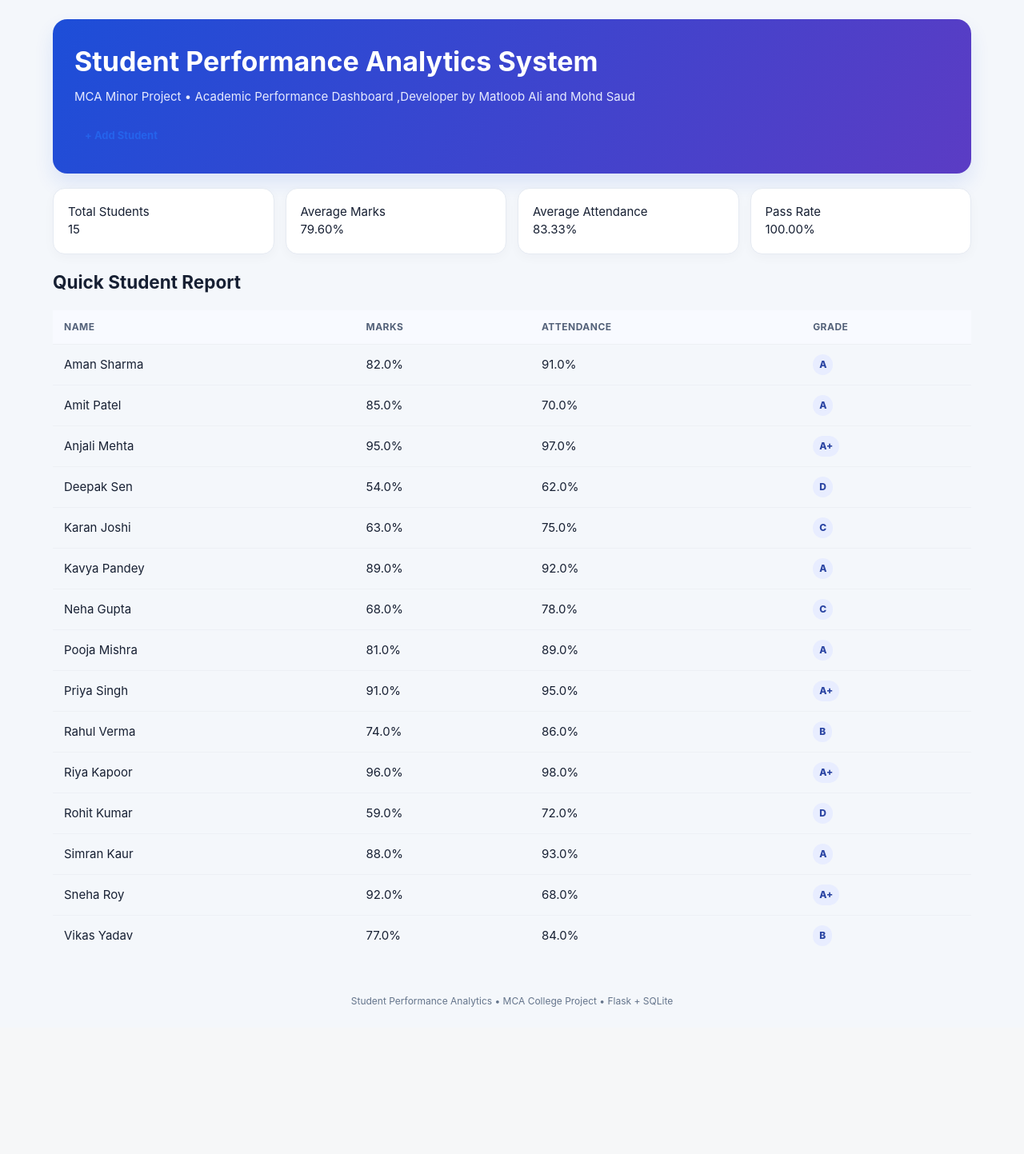
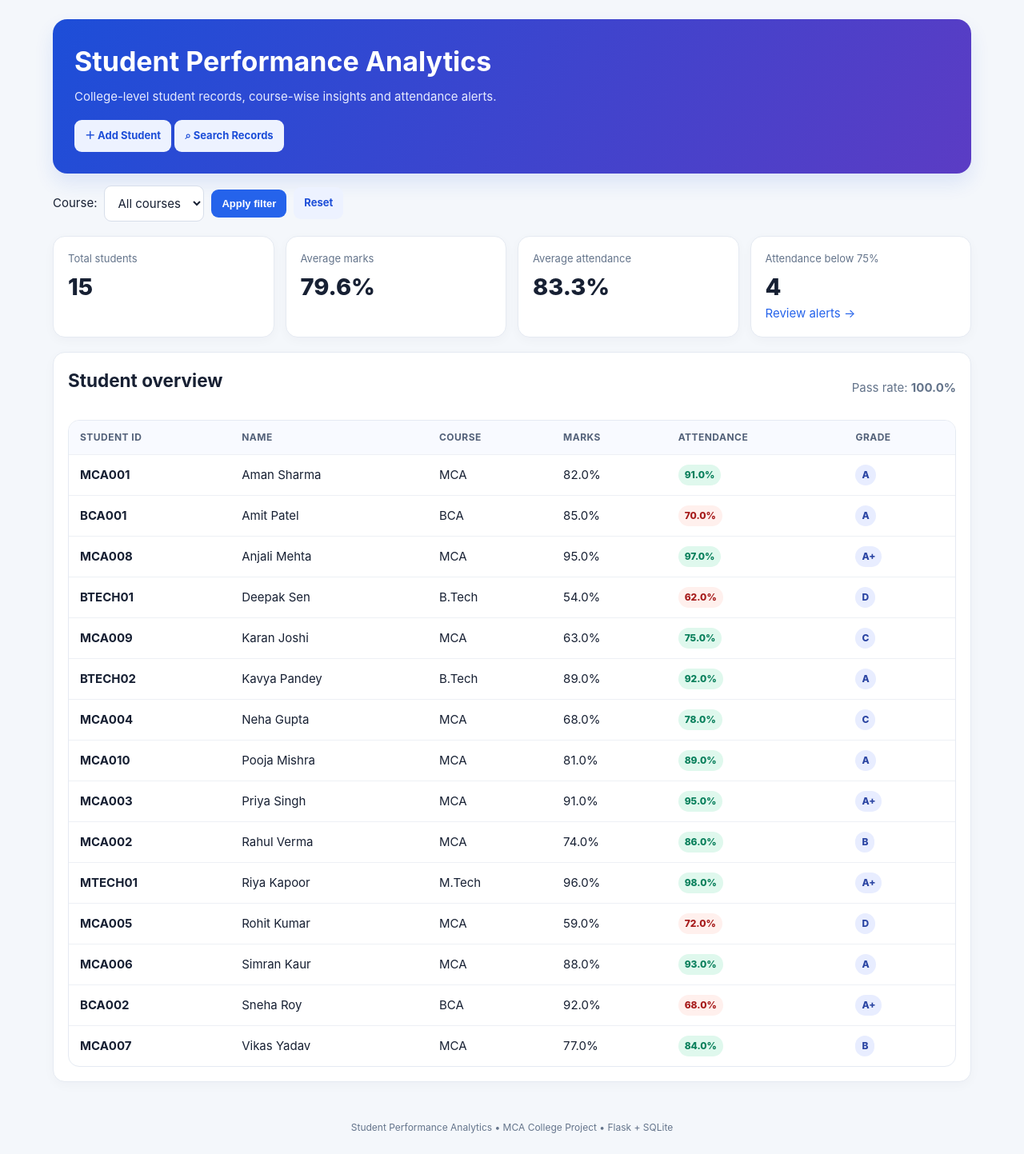
Before and after one commit to kmatloob156-coder/student-performance-analytics-1, a Flask app: page / in a window 1280 px wide. Shown: the part 64-1507 px from the top of the page at 80% size. Before the commit the page ends 1323 px from the top, so only its background shows below. Run offline with Flask 3, Linux system fonts and the light colour scheme; data comes from the database, SQL or seed files in the repository.

Commit message:
Update index.html

```diff
--- a/templates/index.html
+++ b/templates/index.html
@@ -1,22 +1,4 @@
-{% extends "base.html" %}{% block content %}
-<div class="container">
-<section class="hero">
-<h1>Student Performance Analytics System </h1>
-<p>MCA Minor Project • Academic Performance Dashboard ,Developer by Matloob Ali and Mohd Saud</p>
-<a class="btn" href="/add">+ Add Student</a>
-</section>
-<div class="cards">
-<div class="card">Total Students<div class="num">{{total}}</div></div>
-<div class="card">Average Marks<div class="num">{{"%.2f"|format(avg_marks)}}%</div></div>
-<div class="card">Average Attendance<div class="num">{{"%.2f"|format(avg_att)}}%</div></div>
-<div class="card">Pass Rate<div class="num">{{"%.2f"|format(pass_rate)}}%</div></div>
-</div>
-<div class="tablebox">
-<h2>Quick Student Report</h2>
-<table><tr><th>Name</th><th>Marks</th><th>Attendance</th><th>Grade</th></tr>
-{% for s in students %}
-<tr><td>{{s.name}}</td><td>{{s.marks}}%</td><td>{{s.attendance}}%</td>
-<td><span class="badge">{% if s.marks>=90 %}A+{% elif s.marks>=80 %}A{% elif s.marks>=70 %}B{% elif s.marks>=60 %}C{% elif s.marks>=50 %}D{% else %}F{% endif %}</span></td></tr>
-{% endfor %}</table>
-</div>
-</div>{% endblock %}
+{% extends 'base.html' %}{% block content %}<main class="container"><section class="hero"><h1>Student Performance Analytics</h1><p>College-level student records, course-wise insights and attendance alerts.</p><a class="btn btn-light" href="{{ url_for('add_student') }}">＋ Add Student</a> <a class="btn btn-light" href="{{ url_for('show_all') }}">⌕ Search Records</a></section>
+<form class="filters" method="get"><label for="course">Course:</label><select id="course" name="course"><option value="">All courses</option>{% for c in courses %}<option value="{{ c }}" {% if selected_course==c %}selected{% endif %}>{{ c }}</option>{% endfor %}</select><button class="btn-primary">Apply filter</button><a class="btn btn-light" href="{{ url_for('dashboard') }}">Reset</a></form>
+<section class="cards"><div class="card"><div class="metric-label">Total students</div><div class="metric">{{ total }}</div></div><div class="card"><div class="metric-label">Average marks</div><div class="metric">{{ '%.1f'|format(avg_marks) }}%</div></div><div class="card"><div class="metric-label">Average attendance</div><div class="metric">{{ '%.1f'|format(avg_att) }}%</div></div><div class="card"><div class="metric-label">Attendance below 75%</div><div class="metric">{{ low }}</div><a href="{{ url_for('low_attendance',course=selected_course) if selected_course else url_for('low_attendance') }}">Review alerts →</a></div></section>
+<section class="panel"><div class="sectionhead"><h2>Student overview</h2><span class="muted">Pass rate: <b>{{ '%.1f'|format(pass_rate) }}%</b></span></div>{% if students %}<div class="tablewrap"><table><thead><tr><th>Student ID</th><th>Name</th><th>Course</th><th>Marks</th><th>Attendance</th><th>Grade</th></tr></thead><tbody>{% for s in students %}<tr><td><b>{{ s.student_id }}</b></td><td>{{ s.name }}</td><td>{{ s.course }}</td><td>{{ s.marks|round(1) }}%</td><td><span class="badge {% if s.attendance<75 %}low{% else %}good{% endif %}">{{ s.attendance|round(1) }}%</span></td><td><span class="badge">{{ 'A+' if s.marks>=90 else 'A' if s.marks>=80 else 'B' if s.marks>=70 else 'C' if s.marks>=60 else 'D' if s.marks>=50 else 'F' }}</span></td></tr>{% endfor %}</tbody></table></div>{% else %}<p class="empty">No records for this course yet.</p>{% endif %}</section></main>{% endblock %}
```
